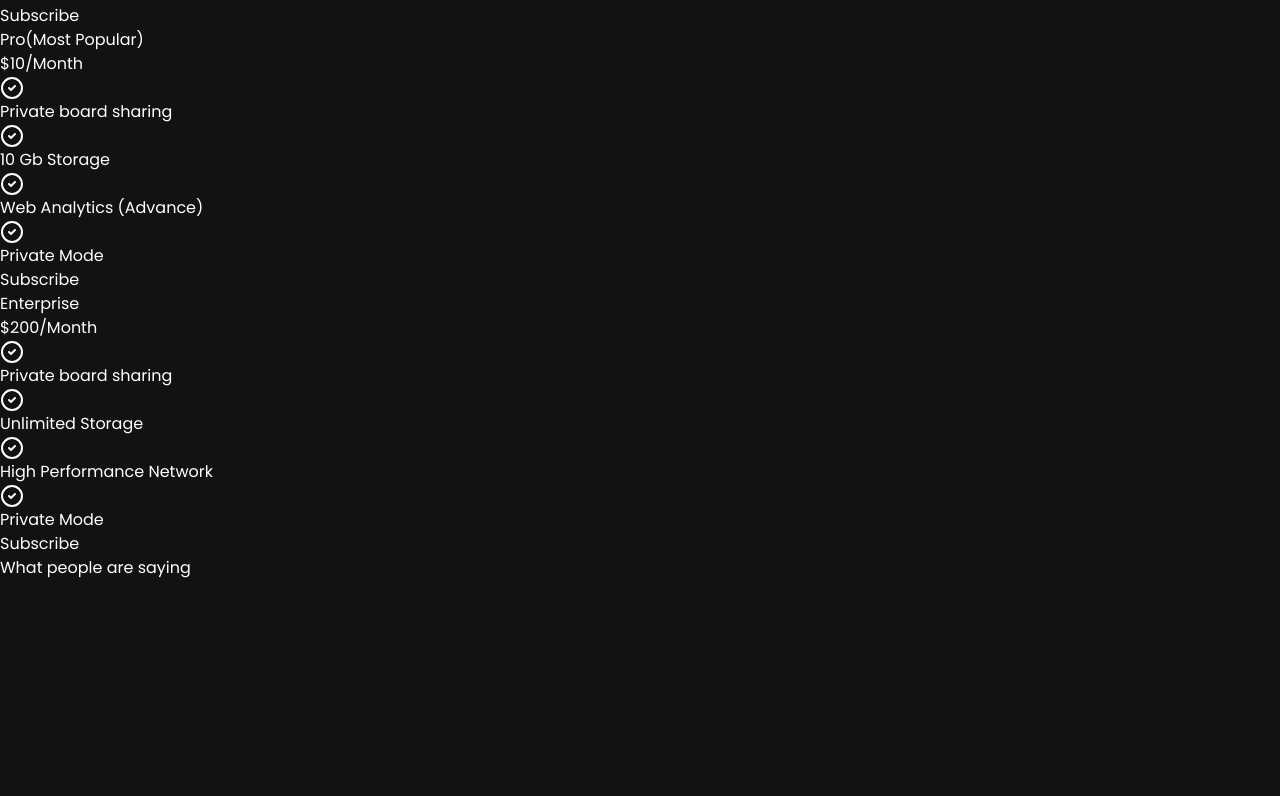
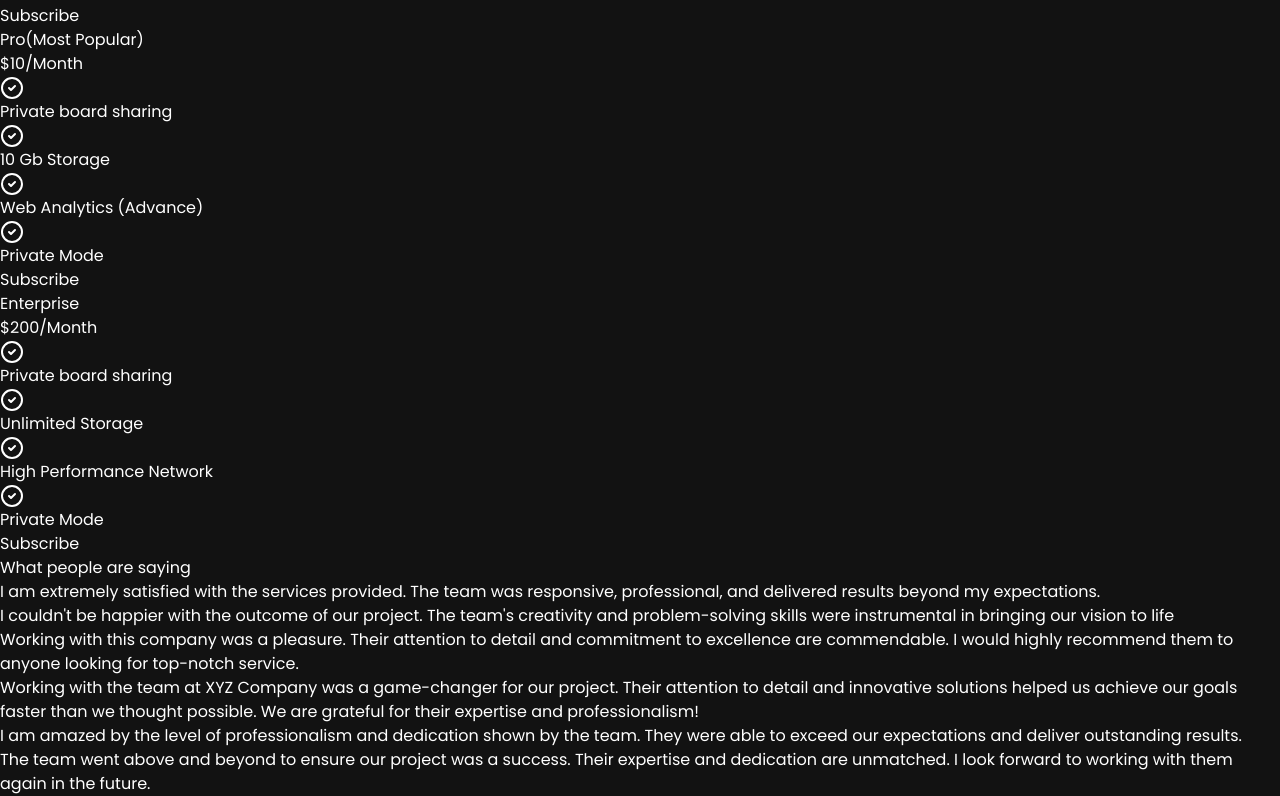
Before and after one commit to vidakpop/virtualreality, a React (Vite) app: page / in a window 1280 px wide. Shown: the part 3379-4175 px from the top of the page. Before the commit the page ends 3959 px from the top, so only its background shows below. Built offline with nearby package versions, Linux system fonts and the light colour scheme.

Commit message:
"Added testimonial display component with mapping and styling"

```diff
--- a/src/components/Testimonials.jsx
+++ b/src/components/Testimonials.jsx
@@ -7,7 +7,18 @@
         <h2 className='text-3xl sm:text-5xl lg:text-6xl text-center my-10 lg:my-20'>
             What people are saying
         </h2>
+        <div className='flex flex-wrap justify-center'>
+            {testimonials.map((testimonial, index) => (
+               <div key={index} className='w-full sm:w-1/2 lg:w-1/3 px-4 py-2'>
+                  <div className='bg-neutral rounded-md p-6 text-md border border-neutral-800 font-thin'>
+                    <p>{testimonial.text}</p>
+                  </div>
+               </div>
+            ))}
+
+        </div>
     </div>
+
   )
 }
 
```
